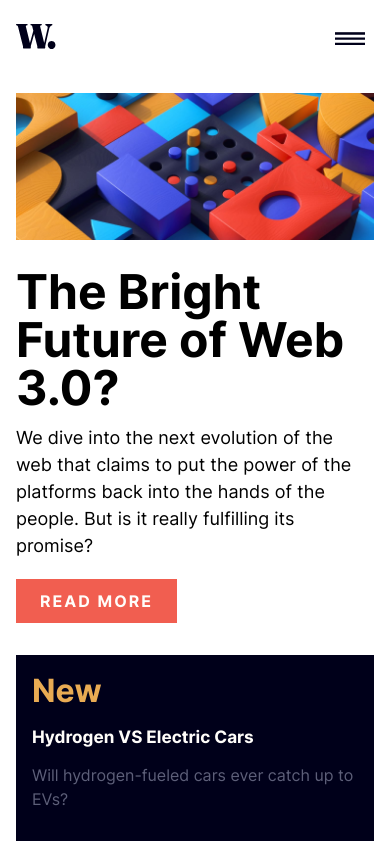
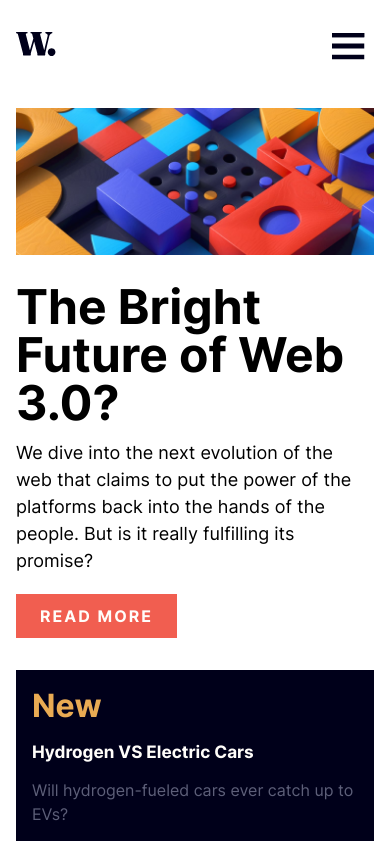
Before and after one commit to Code-Beaker/news-page-code-beaker, a plain HTML site: page index.html in a window 390 px wide. Shown: the top 841 px of the page. Drawn offline with Linux system fonts and the light colour scheme.

Commit message:
fixed size

```diff
--- a/css/style.css
+++ b/css/style.css
@@ -217,6 +217,11 @@ hr {
   transition: 150ms cubic-bezier(0.19, 1, 0.22, 1);
 }
 
+.navbar__toggle-button img {
+  height: 2.25rem;
+  width: 2.75rem;
+}
+
 .navbar__toggle-button-active {
   outline: 3px solid var(--dark-grayish-blue);
   rotate: 90deg;
--- a/index.js
+++ b/index.js
@@ -14,5 +14,7 @@ navigationToggleButton.addEventListener("click", () => {
     // navigationToggleButton.classList.remove("navbar__toggle-button-active");
     listIcon.src = "./assets/images/icon-menu.svg";
     hidden = true;
+    listIcon.style.width = "2rem";
+    listIcon.style.height = "2rem";
   }
 });
```
